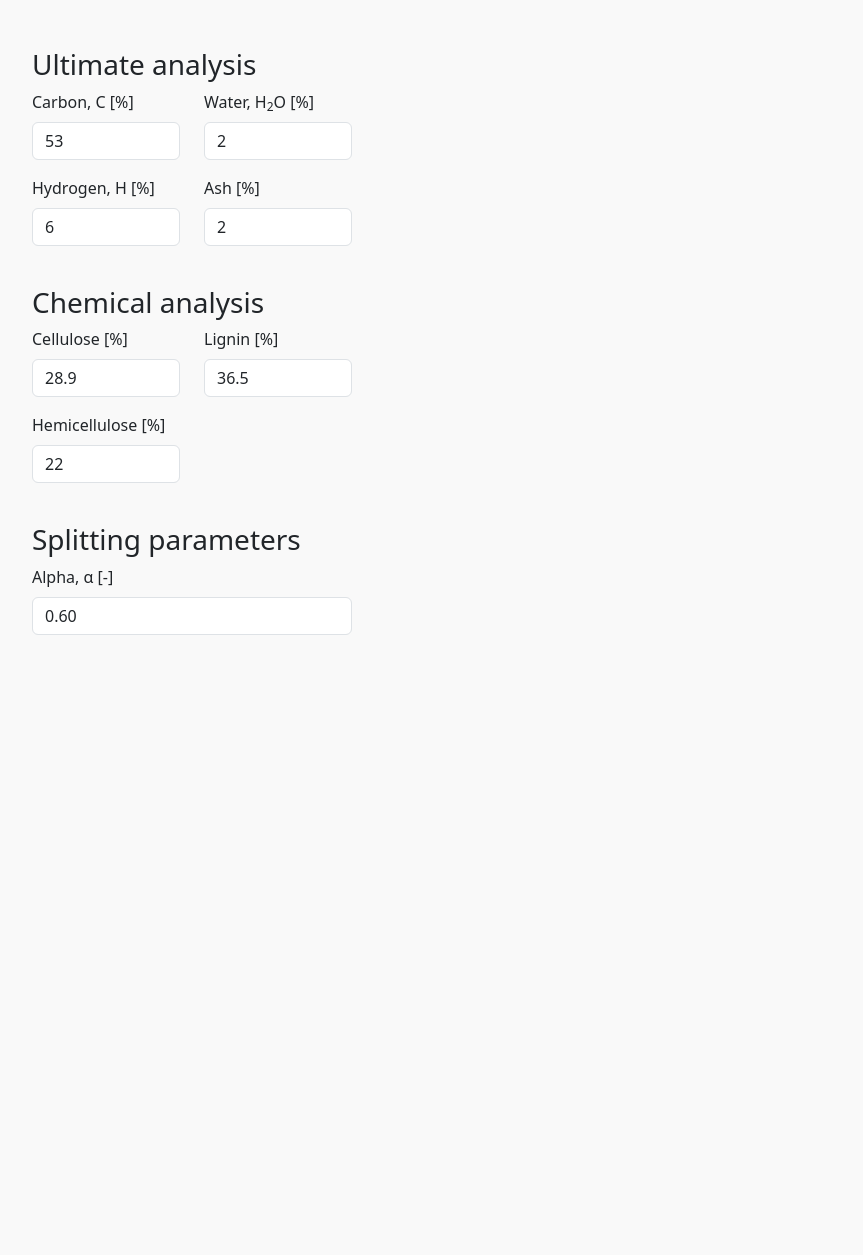
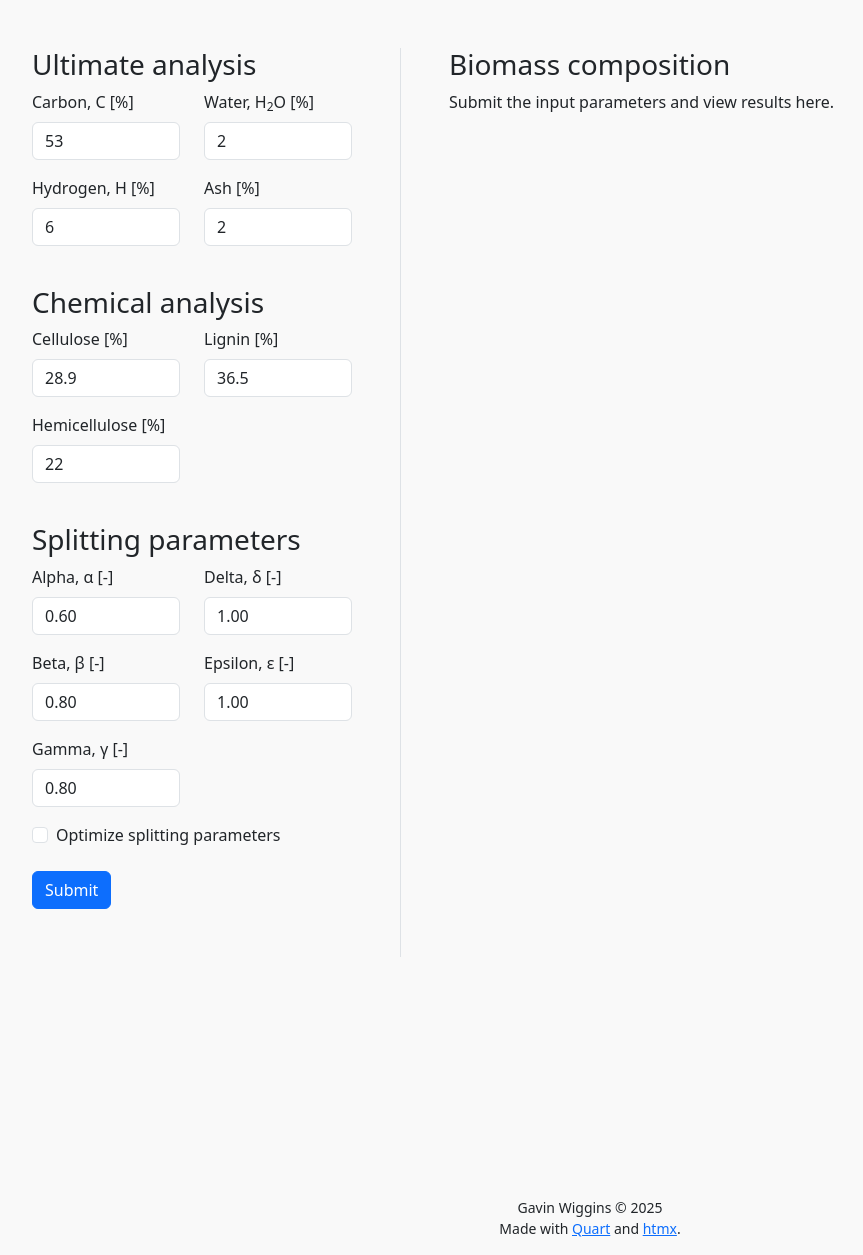
Before and after one commit to wigging/biocomp, a Python web app: template src/biocomp/templates/index.html in a window 1280 px wide. Shown: the part 57-1312 px from the top of the page, without its empty margins (50-913 px from the left). Before the commit the page ends 692 px from the top, so only its background shows below. Run offline with Jinja, Linux system fonts and the light colour scheme; the template is opened without the code that fills it, so the values that code supplies are empty; some libraries are stand-ins or nearby versions.

Commit message:
Fix index page

```diff
--- a/src/biocomp/templates/index.html
+++ b/src/biocomp/templates/index.html
@@ -62,3 +62,40 @@
               <div class="col-md">
                 <label class="form-label" for="alphaInput">Alpha, &#945; [-]</label>
                 <input type="number" class="form-control mb-3" id="alphaInput" name="alpha" value="0.60">
+
+                <label class="form-label" for="betaInput">Beta, &#946; [-]</label>
+                <input type="number" class="form-control mb-3" id="betaInput" name="beta" value="0.80">
+
+                <label class="form-label" for="gammaInput">Gamma, &#947; [-]</label>
+                <input type="number" class="form-control mb-3" id="gammaInput" name="gamma" value="0.80">
+              </div>
+              <div class="col-md">
+                <label class="form-label" for="deltaInput">Delta, &#948; [-]</label>
+                <input type="number" class="form-control mb-3" id="deltaInput" name="delta" value="1.00">
+
+                <label class="form-label" for="epsilonInput">Epsilon, &#949; [-]</label>
+                <input type="number" class="form-control mb-3" id="epsilonInput" name="epsilon" value="1.00">
+              </div>
+            </div>
+
+            <div class="form-check mb-4">
+              <input type="checkbox" class="form-check-input" id="optInput" name="optimize">
+              <label class="form-check-label" for="optInput">Optimize splitting parameters</label>
+            </div>
+            <button type="submit" class="btn btn-primary mb-5">Submit</button>
+          </form>
+        </div>
+        <div class="col-md border-start ps-md-5">
+          <h3>Biomass composition</h3>
+          <div id="results">
+            <p>Submit the input parameters and view results here.</p>
+            <div id="graph" style="max-width:600px;" hx-preserve></div>
+          </div>
+        </div>
+      </div>
+    </main>
+    {% include 'footer.html' %}
+    <script src="https://cdn.plot.ly/plotly-3.3.0.min.js" charset="utf-8"></script>
+    <script src="{{ url_for('static', filename='graph.js') }}"></script>
+  </body>
+</html>
```
